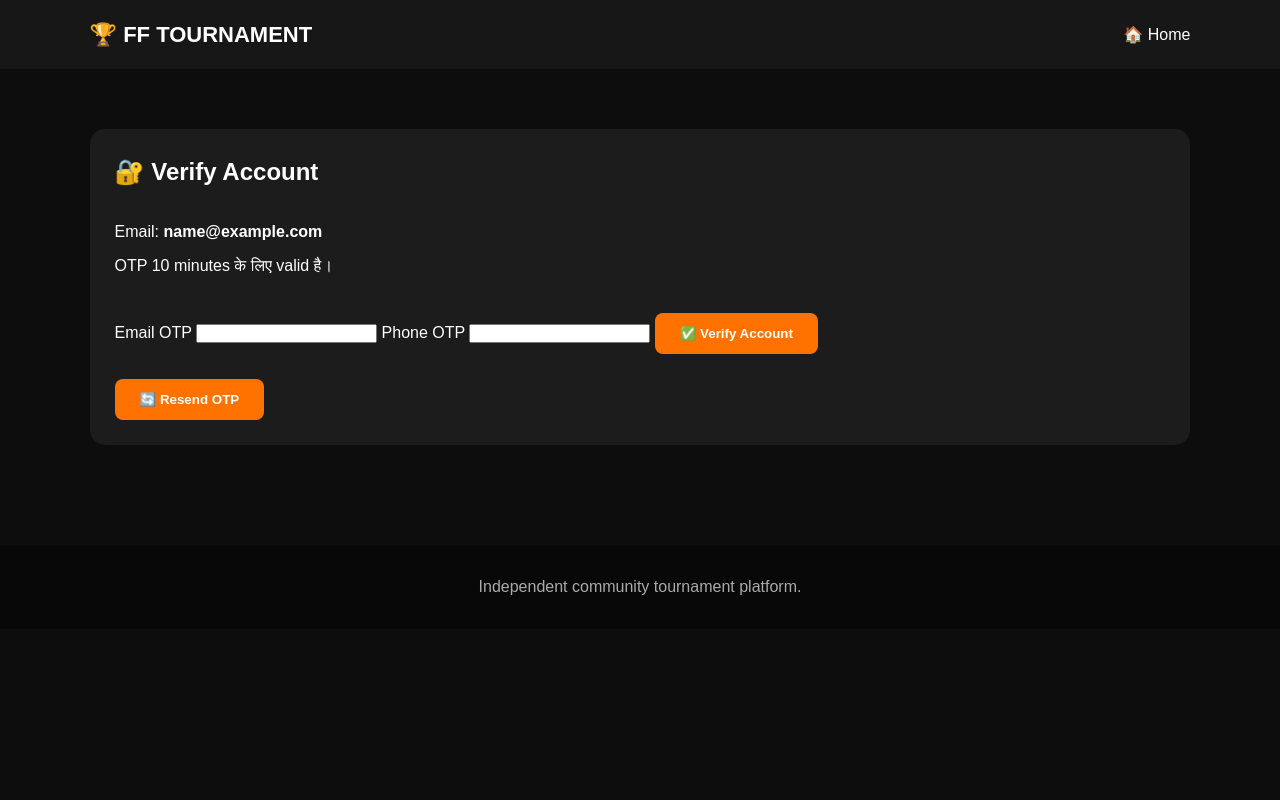
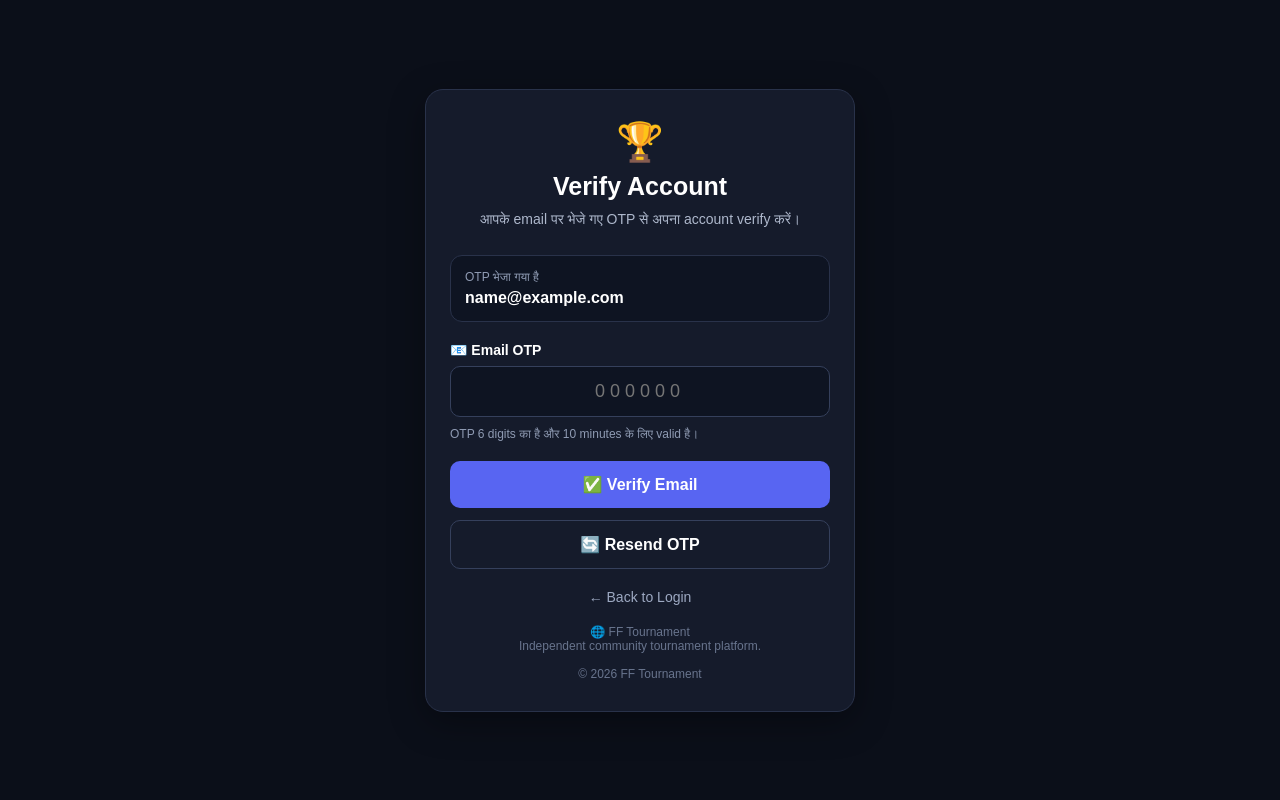
Before and after one commit to workload139-creator/Freefire-touranament, a Flask app: page /player/verify in a window 1280 px wide. Run offline with Flask 3, Linux system fonts and the light colour scheme; the visitor is signed in with stand-in values (Sample User, id 1).

Commit message:
Enhance verify account page layout and styling
Updated the verify account page with new styling and structure, including improved layout and additional elements for user interaction.

```diff
--- a/templates/verify_account.html
+++ b/templates/verify_account.html
@@ -1,89 +1,279 @@
-<!DOCTYPE html>
-<html lang="en">
+<!DOCTYPE html><html lang="en">
 <head>
     <meta charset="UTF-8">
-<meta name="viewport" content="width=device-width, initial-scale=1.0">
-<title>Verify Account</title>
-<link rel="stylesheet" href="{{ url_for('static', filename='style.css') }}">
-</head>
+    <meta name="viewport" content="width=device-width, initial-scale=1.0"><title>Verify Account - FF Tournament</title>
 
-<body>
+<style>
+    * {
+        box-sizing: border-box;
+    }
 
-<header>
-<div class="logo">🏆 FF TOURNAMENT</div>
-<nav>
-<a href="{{ url_for('index') }}">🏠 Home</a>
-</nav>
-</header>
+    body {
+        margin: 0;
+        min-height: 100vh;
+        font-family: Arial, sans-serif;
+        background: #0b0f19;
+        color: #ffffff;
 
-<section class="section">
+        display: flex;
+        justify-content: center;
+        align-items: center;
 
-<div class="card">
+        padding: 20px;
+    }
 
-<h1>🔐 Verify Account</h1>
+    .container {
+        width: 100%;
+        max-width: 430px;
+    }
 
-<p>
-Email:
-<strong>{{ email }}</strong>
-</p>
+    .card {
+        background: #151b2b;
+        border: 1px solid #29324a;
+        border-radius: 18px;
 
-<p>
-OTP 10 minutes के लिए valid है।
-</p>
+        padding: 30px 24px;
+
+        box-shadow: 0 10px 35px rgba(0, 0, 0, 0.35);
+    }
+
+    .logo {
+        text-align: center;
+        font-size: 38px;
+        margin-bottom: 8px;
+    }
+
+    h1 {
+        text-align: center;
+        margin: 0 0 8px;
+        font-size: 25px;
+    }
+
+    .subtitle {
+        text-align: center;
+        color: #aeb8cc;
+        font-size: 14px;
+        line-height: 1.5;
+        margin-bottom: 25px;
+    }
+
+    .email-box {
+        background: #0e1422;
+        border: 1px solid #29324a;
+        border-radius: 12px;
+        padding: 14px;
+        margin-bottom: 20px;
+    }
+
+    .email-label {
+        color: #8f9bb3;
+        font-size: 12px;
+        margin-bottom: 5px;
+    }
+
+    .email {
+        word-break: break-word;
+        font-weight: bold;
+        color: #ffffff;
+    }
+
+    label {
+        display: block;
+        margin-bottom: 8px;
+        font-size: 14px;
+        font-weight: bold;
+    }
+
+    input {
+        width: 100%;
+        padding: 14px;
+
+        border-radius: 10px;
+        border: 1px solid #35405c;
+
+        background: #0e1422;
+        color: #ffffff;
+
+        outline: none;
+
+        font-size: 18px;
+        text-align: center;
+        letter-spacing: 5px;
+    }
+
+    input:focus {
+        border-color: #6d7cff;
+    }
+
+    .hint {
+        color: #8f9bb3;
+        font-size: 12px;
+        margin-top: 8px;
+        line-height: 1.5;
+    }
+
+    button {
+        width: 100%;
+        border: none;
+        border-radius: 10px;
+
+        padding: 14px;
+        margin-top: 18px;
+
+        background: #5865f2;
+        color: white;
+
+        font-size: 16px;
+        font-weight: bold;
+
+        cursor: pointer;
+    }
+
+    button:hover {
+        opacity: 0.9;
+    }
+
+    .resend {
+        background: transparent;
+        border: 1px solid #35405c;
+        color: #ffffff;
+        margin-top: 12px;
+    }
+
+    .back {
+        display: block;
+        text-align: center;
+        margin-top: 20px;
+
+        color: #9da9c2;
+        text-decoration: none;
+        font-size: 14px;
+    }
+
+    .back:hover {
+        color: #ffffff;
+    }
+
+    .message {
+        padding: 12px;
+        border-radius: 10px;
+        margin-bottom: 15px;
+        background: #20283a;
+        color: #dbe2f0;
+        font-size: 14px;
+    }
+
+    .footer {
+        text-align: center;
+        color: #68748d;
+        font-size: 12px;
+        margin-top: 20px;
+    }
+</style>
+
+</head><body><div class="container"><div class="card">
+
+    <div class="logo">🏆</div>
+
+    <h1>Verify Account</h1>
+
+    <div class="subtitle">
+        आपके email पर भेजे गए OTP से अपना account verify करें।
+    </div>
 
     {% with messages = get_flashed_messages(with_categories=true) %}
+
+        {% if messages %}
+
             {% for category, message in messages %}
-<div class="status {{ category }}">{{ message }}</div>
+
+                <div class="message">
+                    {{ message }}
+                </div>
+
             {% endfor %}
+
+        {% endif %}
+
     {% endwith %}
+
+
+    <div class="email-box">
+
+        <div class="email-label">
+            OTP भेजा गया है
+        </div>
+
+        <div class="email">
+            {{ email or "Your registered email" }}
+        </div>
+
+    </div>
+
 
     <form
         method="POST"
         action="{{ url_for('auth.verify_account') }}"
     >
 
-<label>Email OTP</label>
+        <label for="email_otp">
+            📧 Email OTP
+        </label>
 
         <input
             type="text"
+            id="email_otp"
             name="email_otp"
+            placeholder="000000"
+            maxlength="6"
+            minlength="6"
             inputmode="numeric"
-maxlength="6"
+            pattern="[0-9]{6}"
+            autocomplete="one-time-code"
+            required
         >
 
-<label>Phone OTP</label>
+        <div class="hint">
+            OTP 6 digits का है और 10 minutes के लिए valid है।
+        </div>
 
-<input
-type="text"
-name="phone_otp"
-inputmode="numeric"
-maxlength="6"
->
-
-<button class="btn" type="submit">
-✅ Verify Account
+        <button type="submit">
+            ✅ Verify Email
         </button>
 
     </form>
+
 
     <form
         method="POST"
         action="{{ url_for('auth.resend_otp') }}"
     >
 
-<button class="btn" type="submit">
+        <button
+            type="submit"
+            class="resend"
+        >
             🔄 Resend OTP
         </button>
 
     </form>
 
+
+    <a
+        href="{{ url_for('auth.player_login') }}"
+        class="back"
+    >
+        ← Back to Login
+    </a>
+
+
+    <div class="footer">
+        🌐 FF Tournament<br>
+        Independent community tournament platform.<br><br>
+        © 2026 FF Tournament
     </div>
 
-</section>
+</div>
 
-<footer>
-<p>Independent community tournament platform.</p>
-</footer>
-
-</body>
+</div></body>
 </html>
```
Lines whose indentation alone changed are shown as unchanged.
